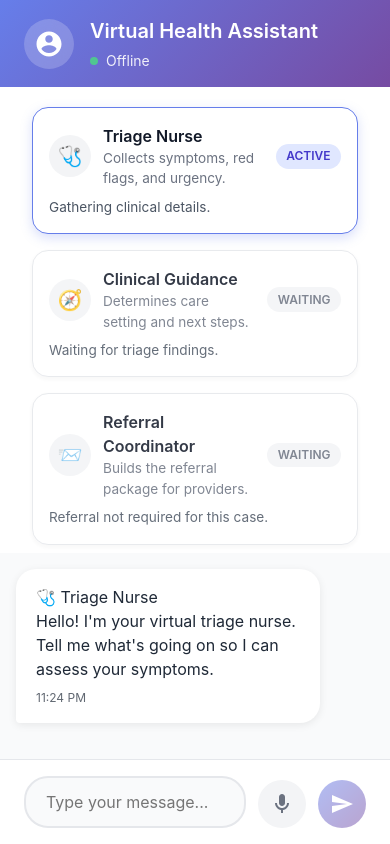
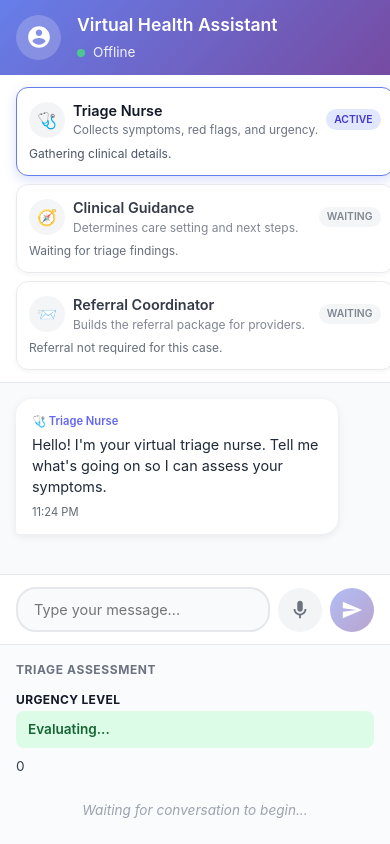
Before and after one commit to jimmyshah83/realtime-virtual-triage, a React app in the folder frontend/: page / in a window 390 px wide. Built offline with nearby package versions, Linux system fonts and the light colour scheme; the HTML template or start-up script is replaced by a standard one.

Commit message:
UI Changes

```diff
--- a/frontend/src/App.css
+++ b/frontend/src/App.css
@@ -10,9 +10,9 @@
 
 .chat-container {
   width: 100%;
-  max-width: 800px;
-  height: 90vh;
-  max-height: 900px;
+  max-width: 1400px;
+  height: 95vh;
+  max-height: 1000px;
   background: white;
   border-radius: 20px;
   box-shadow: 0 20px 60px rgba(0, 0, 0, 0.3);
@@ -24,28 +24,28 @@
 .chat-header {
   background: linear-gradient(135deg, #667eea 0%, #764ba2 100%);
   color: white;
-  padding: 1.5rem 2rem;
+  padding: 1.25rem 2rem;
   box-shadow: 0 2px 10px rgba(0, 0, 0, 0.1);
 }
 
 .agent-tracker {
   display: grid;
-  grid-template-columns: repeat(auto-fit, minmax(240px, 1fr));
-  gap: 1rem;
-  padding: 1.25rem 2rem 0 2rem;
+  grid-template-columns: repeat(3, 1fr);
+  gap: 0.75rem;
+  padding: 1rem 2rem;
   background: #fff;
-  margin-bottom: 0.5rem;
+  border-bottom: 1px solid #e5e7eb;
 }
 
 .agent-card {
   border: 1px solid #e5e7eb;
-  border-radius: 1rem;
-  padding: 1rem;
+  border-radius: 0.75rem;
+  padding: 0.75rem;
   background: white;
   box-shadow: 0 2px 6px rgba(15, 23, 42, 0.05);
   display: flex;
   flex-direction: column;
-  gap: 0.5rem;
+  gap: 0.35rem;
 }
 
 .agent-card.waiting {
@@ -68,42 +68,49 @@
 .agent-card-top {
   display: flex;
   align-items: center;
-  gap: 0.75rem;
+  gap: 0.5rem;
 }
 
 .agent-icon {
-  width: 42px;
-  height: 42px;
+  width: 36px;
+  height: 36px;
   border-radius: 999px;
   background: #f3f4f6;
   display: flex;
   align-items: center;
   justify-content: center;
-  font-size: 1.25rem;
+  font-size: 1rem;
+  flex-shrink: 0;
 }
 
 .agent-text {
   flex: 1;
+  min-width: 0;
 }
 
 .agent-name {
   margin: 0;
   font-weight: 600;
   color: #111827;
+  font-size: 0.9rem;
 }
 
 .agent-desc {
   margin: 0;
-  font-size: 0.85rem;
+  font-size: 0.75rem;
   color: #6b7280;
+  white-space: nowrap;
+  overflow: hidden;
+  text-overflow: ellipsis;
 }
 
 .agent-status-pill {
-  padding: 0.2rem 0.65rem;
+  padding: 0.15rem 0.5rem;
   border-radius: 999px;
-  font-size: 0.75rem;
+  font-size: 0.65rem;
   font-weight: 600;
   text-transform: uppercase;
+  flex-shrink: 0;
 }
 
 .agent-status-pill.waiting {
@@ -128,7 +135,7 @@
 
 .agent-helper {
   margin: 0;
-  font-size: 0.85rem;
+  font-size: 0.75rem;
   color: #4b5563;
 }
 
@@ -139,8 +146,8 @@
 }
 
 .avatar {
-  width: 50px;
-  height: 50px;
+  width: 45px;
+  height: 45px;
   background: rgba(255, 255, 255, 0.2);
   border-radius: 50%;
   display: flex;
@@ -150,20 +157,20 @@
 }
 
 .avatar svg {
-  width: 30px;
-  height: 30px;
+  width: 26px;
+  height: 26px;
   color: white;
 }
 
 .header-text h1 {
   margin: 0;
-  font-size: 1.5rem;
+  font-size: 1.35rem;
   font-weight: 600;
 }
 
 .header-text .status {
   margin: 0.25rem 0 0 0;
-  font-size: 0.875rem;
+  font-size: 0.85rem;
   opacity: 0.9;
   display: flex;
   align-items: center;
@@ -172,7 +179,7 @@
 
 .session-meta {
   margin: 0.15rem 0 0 0;
-  font-size: 0.75rem;
+  font-size: 0.7rem;
   opacity: 0.85;
 }
 
@@ -193,56 +200,177 @@
   }
 }
 
+/* Main content area - two column layout */
+.main-content {
+  flex: 1;
+  display: flex;
+  overflow: hidden;
+}
+
+/* Left side - Chat */
+.chat-panel {
+  flex: 1;
+  display: flex;
+  flex-direction: column;
+  min-width: 0;
+}
+
 .chat-messages {
   flex: 1;
   overflow-y: auto;
-  padding: 2rem;
+  padding: 1.5rem;
   background: #f9fafb;
   display: flex;
   flex-direction: column;
-  gap: 1rem;
+  gap: 0.75rem;
+}
+
+/* Right side - Assessment sidebar */
+.assessment-sidebar {
+  width: 360px;
+  background: #fafbfc;
+  border-left: 1px solid #e5e7eb;
+  display: flex;
+  flex-direction: column;
+  overflow-y: auto;
+}
+
+.sidebar-section {
+  padding: 1rem;
+  border-bottom: 1px solid #e5e7eb;
+}
+
+.sidebar-section-title {
+  font-size: 0.75rem;
+  font-weight: 700;
+  text-transform: uppercase;
+  letter-spacing: 0.05em;
+  color: #6b7280;
+  margin: 0 0 0.75rem 0;
 }
 
 .triage-summary {
-  padding: 1rem 2rem;
-  background: #f3f4f6;
-  border-bottom: 1px solid #e5e7eb;
+  display: flex;
+  flex-direction: column;
+  gap: 0.5rem;
+  font-size: 0.85rem;
+  color: #374151;
+}
+
+.triage-summary-item {
+  display: flex;
+  flex-direction: column;
+  gap: 0.15rem;
+}
+
+.triage-summary-item strong {
+  color: #111827;
+  font-size: 0.75rem;
+  text-transform: uppercase;
+  letter-spacing: 0.03em;
+}
+
+.urgency-badge {
+  display: inline-flex;
+  align-items: center;
+  gap: 0.5rem;
+  padding: 0.5rem 0.75rem;
+  border-radius: 0.5rem;
+  font-weight: 600;
+}
+
+.urgency-badge.low {
+  background: #dcfce7;
+  color: #166534;
+}
+
+.urgency-badge.medium {
+  background: #fef3c7;
+  color: #92400e;
+}
+
+.urgency-badge.high {
+  background: #fee2e2;
+  color: #991b1b;
+}
+
+.urgency-badge.critical {
+  background: #991b1b;
+  color: white;
+}
+
+.red-flags-list {
+  background: #fef2f2;
+  border: 1px solid #fecaca;
+  border-radius: 0.5rem;
+  padding: 0.5rem 0.75rem;
+  color: #991b1b;
+  font-size: 0.85rem;
+}
+
+.symptoms-list {
+  display: flex;
+  flex-wrap: wrap;
+  gap: 0.35rem;
+}
+
+.symptom-tag {
+  background: #e0e7ff;
+  color: #3730a3;
+  padding: 0.25rem 0.5rem;
+  border-radius: 0.35rem;
+  font-size: 0.75rem;
+}
+
+.medical-codes {
   display: flex;
   flex-direction: column;
   gap: 0.35rem;
-  font-size: 0.9rem;
+  font-size: 0.8rem;
+  color: #4b5563;
+}
+
+.guidance-summary {
+  display: flex;
+  flex-direction: column;
+  gap: 0.75rem;
+  font-size: 0.85rem;
   color: #374151;
 }
 
-.guidance-summary-card {
-  padding: 1rem 2rem;
-  background: #eef2ff;
-  border-bottom: 1px solid #e0e7ff;
+.setting-badge {
+  display: inline-block;
+  background: #e0e7ff;
+  color: #3730a3;
+  padding: 0.35rem 0.65rem;
+  border-radius: 0.5rem;
+  font-weight: 600;
+  font-size: 0.85rem;
+}
+
+.next-steps-list {
+  margin: 0;
+  padding-left: 1.25rem;
   display: flex;
   flex-direction: column;
-  gap: 0.5rem;
-  font-size: 0.9rem;
-  color: #312e81;
+  gap: 0.35rem;
 }
 
-.guidance-summary-card .next-steps ul {
-  margin: 0.35rem 0 0 1.25rem;
-  padding: 0;
-  color: #1f2937;
+.next-steps-list li {
+  color: #374151;
+  font-size: 0.85rem;
 }
 
 .physician-card {
-  margin-top: 0.5rem;
-  padding: 0.75rem 1rem;
-  border-radius: 0.85rem;
   background: white;
   border: 1px solid #c7d2fe;
-  color: #1f2937;
+  border-radius: 0.75rem;
+  padding: 0.75rem;
   box-shadow: 0 2px 6px rgba(49, 46, 129, 0.1);
 }
 
 .physician-header {
-  font-size: 0.8rem;
+  font-size: 0.7rem;
   text-transform: uppercase;
   letter-spacing: 0.05em;
   color: #6366f1;
@@ -251,40 +379,33 @@
 
 .physician-name {
   font-weight: 600;
+  color: #111827;
 }
 
 .physician-detail {
-  font-size: 0.85rem;
-  color: #374151;
-}
-
-.triage-summary strong {
-  margin-right: 0.25rem;
-}
-
-.triage-summary .red-flags {
-  color: #b91c1c;
-}
-
-.medical-codes {
-  display: flex;
-  flex-direction: column;
-  gap: 0.2rem;
-  font-size: 0.85rem;
-  color: #1f2937;
+  font-size: 0.8rem;
+  color: #4b5563;
 }
 
 .handoff-note {
   padding: 0.5rem 0.75rem;
-  border-radius: 0.75rem;
+  border-radius: 0.5rem;
   background: #e0f2fe;
   color: #0c4a6e;
-  font-size: 0.85rem;
+  font-size: 0.8rem;
 }
 
 .handoff-note.success {
   background: #dcfce7;
   color: #166534;
+}
+
+.empty-state {
+  color: #9ca3af;
+  font-size: 0.85rem;
+  font-style: italic;
+  padding: 1rem;
+  text-align: center;
 }
 
 .message {
@@ -312,9 +433,9 @@
 }
 
 .message-bubble {
-  max-width: 70%;
-  padding: 1rem 1.25rem;
-  border-radius: 1.25rem;
+  max-width: 80%;
+  padding: 0.85rem 1rem;
+  border-radius: 1rem;
   position: relative;
 }
 
@@ -333,38 +454,60 @@
 
 .message-bubble p {
   margin: 0;
-  line-height: 1.5;
+  line-height: 1.45;
   word-wrap: break-word;
+  font-size: 0.9rem;
 }
 
 .message-time {
-  font-size: 0.75rem;
+  font-size: 0.7rem;
   opacity: 0.7;
-  margin-top: 0.5rem;
+  margin-top: 0.35rem;
   display: block;
 }
 
+.agent-badge {
+  font-size: 0.7rem;
+  font-weight: 600;
+  margin-bottom: 0.35rem;
+  color: #6366f1;
+}
+
+.message.user .agent-badge {
+  color: rgba(255, 255, 255, 0.85);
+}
+
+.typing-indicator {
+  opacity: 0.7;
+  animation: blink 1s infinite;
+}
+
+@keyframes blink {
+  0%, 100% { opacity: 0.7; }
+  50% { opacity: 0.3; }
+}
+
 .chat-input-container {
-  padding: 1.5rem 2rem;
+  padding: 1rem 1.5rem;
   background: white;
   border-top: 1px solid #e5e7eb;
 }
 
 .input-wrapper {
   display: flex;
-  gap: 0.75rem;
+  gap: 0.5rem;
   align-items: flex-end;
 }
 
 .chat-input {
   flex: 1;
-  padding: 0.875rem 1.25rem;
+  padding: 0.75rem 1rem;
   border: 2px solid #e5e7eb;
-  border-radius: 1.5rem;
-  font-size: 1rem;
+  border-radius: 1.25rem;
+  font-size: 0.9rem;
   font-family: inherit;
   resize: none;
-  max-height: 120px;
+  max-height: 100px;
   transition: border-color 0.3s ease;
   background: #f9fafb;
 }
@@ -377,8 +520,8 @@
 
 .mic-button,
 .send-button {
-  width: 48px;
-  height: 48px;
+  width: 44px;
+  height: 44px;
   border-radius: 50%;
   border: none;
   display: flex;
@@ -431,46 +574,74 @@
 
 .mic-button svg,
 .send-button svg {
-  width: 24px;
-  height: 24px;
+  width: 22px;
+  height: 22px;
 }
 
 /* Scrollbar styling */
-.chat-messages::-webkit-scrollbar {
-  width: 8px;
+.chat-messages::-webkit-scrollbar,
+.assessment-sidebar::-webkit-scrollbar {
+  width: 6px;
 }
 
-.chat-messages::-webkit-scrollbar-track {
+.chat-messages::-webkit-scrollbar-track,
+.assessment-sidebar::-webkit-scrollbar-track {
   background: #f1f1f1;
 }
 
-.chat-messages::-webkit-scrollbar-thumb {
+.chat-messages::-webkit-scrollbar-thumb,
+.assessment-sidebar::-webkit-scrollbar-thumb {
   background: #c1c1c1;
-  border-radius: 4px;
+  border-radius: 3px;
 }
 
-.chat-messages::-webkit-scrollbar-thumb:hover {
+.chat-messages::-webkit-scrollbar-thumb:hover,
+.assessment-sidebar::-webkit-scrollbar-thumb:hover {
   background: #a1a1a1;
 }
 
 /* Responsive design */
+@media (max-width: 1024px) {
+  .chat-container {
+    max-width: 100%;
+    height: 100vh;
+    max-height: 100vh;
+    border-radius: 0;
+  }
+
+  .assessment-sidebar {
+    width: 300px;
+  }
+}
+
 @media (max-width: 768px) {
   #root {
     padding: 0;
   }
 
-  .chat-container {
-    height: 100vh;
-    max-height: 100vh;
-    border-radius: 0;
+  .main-content {
+    flex-direction: column;
+  }
+
+  .assessment-sidebar {
+    width: 100%;
+    max-height: 200px;
+    border-left: none;
+    border-top: 1px solid #e5e7eb;
+  }
+
+  .agent-tracker {
+    grid-template-columns: 1fr;
+    gap: 0.5rem;
+    padding: 0.75rem 1rem;
   }
 
   .chat-header {
-    padding: 1rem 1.5rem;
+    padding: 0.75rem 1rem;
   }
 
   .header-text h1 {
-    font-size: 1.25rem;
+    font-size: 1.1rem;
   }
 
   .chat-messages {
@@ -478,10 +649,10 @@
   }
 
   .message-bubble {
-    max-width: 85%;
+    max-width: 90%;
   }
 
   .chat-input-container {
-    padding: 1rem 1.5rem;
+    padding: 0.75rem 1rem;
   }
 }
--- a/frontend/src/App.tsx
+++ b/frontend/src/App.tsx
@@ -842,110 +842,9 @@ function App() {
         ))}
       </div>
 
-      {(orchestrator.triage.urgencyScore > 0 ||
-        orchestrator.triage.redFlags.length > 0 ||
-        orchestrator.triage.symptoms.length > 0) && (
-        <div className="triage-summary">
-          <div>
-            <strong>Urgency:</strong>{' '}
-            {orchestrator.triage.urgencyScore
-              ? `${orchestrator.triage.urgencyScore}/5`
-              : 'Evaluating'}
-          </div>
-          {orchestrator.triage.redFlags.length > 0 && (
-            <div className="red-flags">
-              <strong>⚠️ Red Flags:</strong> {orchestrator.triage.redFlags.join(', ')}
-            </div>
-          )}
-          {orchestrator.triage.symptoms.length > 0 && (
-            <div>
-              <strong>Symptoms:</strong> {orchestrator.triage.symptoms.join(', ')}
-            </div>
-          )}
-          {orchestrator.triage.chiefComplaint && (
-            <div>
-              <strong>Chief Complaint:</strong> {orchestrator.triage.chiefComplaint}
-            </div>
-          )}
-          {orchestrator.triage.assessment && (
-            <div>
-              <strong>Assessment:</strong> {orchestrator.triage.assessment}
-            </div>
-          )}
-          {orchestrator.triage.medicalCodes &&
-            (orchestrator.triage.medicalCodes.snomed_codes?.length ||
-              orchestrator.triage.medicalCodes.icd_codes?.length) && (
-              <div className="medical-codes">
-                {orchestrator.triage.medicalCodes.snomed_codes?.length ? (
-                  <div>
-                    <strong>SNOMED:</strong>{' '}
-                    {orchestrator.triage.medicalCodes.snomed_codes.join(', ')}
-                  </div>
-                ) : null}
-                {orchestrator.triage.medicalCodes.icd_codes?.length ? (
-                  <div>
-                    <strong>ICD-10:</strong>{' '}
-                    {orchestrator.triage.medicalCodes.icd_codes.join(', ')}
-                  </div>
-                ) : null}
-              </div>
-            )}
-          {orchestrator.triage.handoffReady && !orchestrator.referral.complete && (
-            <div className="handoff-note">
-              <strong>Next:</strong> Referral coordinator is preparing your package.
-            </div>
-          )}
-          {orchestrator.referral.complete && (
-            <div className="handoff-note success">
-              <strong>Referral Ready:</strong> Package completed for provider handoff.
-            </div>
-          )}
-        </div>
-      )}
-
-      {(orchestrator.guidance.guidanceSummary || orchestrator.physician) && (
-        <div className="guidance-summary-card">
-          <div>
-            <strong>Recommended Setting:</strong>{' '}
-            {orchestrator.guidance.recommendedSetting || 'Determining'}
-          </div>
-          {orchestrator.guidance.guidanceSummary && (
-            <div>
-              <strong>Guidance:</strong> {orchestrator.guidance.guidanceSummary}
-            </div>
-          )}
-          {orchestrator.guidance.nextSteps.length > 0 && (
-            <div className="next-steps">
-              <strong>Next Steps:</strong>
-              <ul>
-                {orchestrator.guidance.nextSteps.map((step, index) => (
-                  <li key={`step-${index}`}>{step}</li>
-                ))}
-              </ul>
-            </div>
-          )}
-          {orchestrator.physician && (
-            <div className="physician-card">
-              <div className="physician-header">Assigned Physician</div>
-              <div className="physician-name">{orchestrator.physician.name}</div>
-              <div className="physician-detail">
-                {orchestrator.physician.specialty} • {orchestrator.physician.location}
-              </div>
-              {orchestrator.physician.contact_phone && (
-                <div className="physician-detail">
-                  Phone: {orchestrator.physician.contact_phone}
-                </div>
-              )}
-              {orchestrator.physician.contact_email && (
-                <div className="physician-detail">
-                  Email: {orchestrator.physician.contact_email}
-                </div>
-              )}
-            </div>
-          )}
-        </div>
-      )}
-
+      <div className="main-content">
+        {/* Left side - Chat Panel */}
+        <div className="chat-panel">
           <div className="chat-messages">
             {messages.map((message) => (
               <div key={message.id} className={`message ${message.sender}`}>
@@ -1013,6 +912,169 @@ function App() {
             </div>
           </div>
         </div>
+
+        {/* Right side - Assessment Sidebar */}
+        <div className="assessment-sidebar">
+          {/* Triage Section */}
+          <div className="sidebar-section">
+            <h3 className="sidebar-section-title">Triage Assessment</h3>
+            <div className="triage-summary">
+              <div className="triage-summary-item">
+                <strong>Urgency Level</strong>
+                <div className={`urgency-badge ${
+                  orchestrator.triage.urgencyScore >= 4 ? 'critical' :
+                  orchestrator.triage.urgencyScore >= 3 ? 'high' :
+                  orchestrator.triage.urgencyScore >= 2 ? 'medium' : 'low'
+                }`}>
+                  {orchestrator.triage.urgencyScore > 0
+                    ? `${orchestrator.triage.urgencyScore}/5`
+                    : 'Evaluating...'}
+                </div>
+              </div>
+
+              {orchestrator.triage.redFlags.length > 0 && (
+                <div className="triage-summary-item">
+                  <strong>⚠️ Red Flags</strong>
+                  <div className="red-flags-list">
+                    {orchestrator.triage.redFlags.join(', ')}
+                  </div>
+                </div>
+              )}
+
+              {orchestrator.triage.symptoms.length > 0 && (
+                <div className="triage-summary-item">
+                  <strong>Symptoms</strong>
+                  <div className="symptoms-list">
+                    {orchestrator.triage.symptoms.map((symptom, i) => (
+                      <span key={i} className="symptom-tag">{symptom}</span>
+                    ))}
+                  </div>
+                </div>
+              )}
+
+              {orchestrator.triage.chiefComplaint && (
+                <div className="triage-summary-item">
+                  <strong>Chief Complaint</strong>
+                  <div>{orchestrator.triage.chiefComplaint}</div>
+                </div>
+              )}
+
+              {orchestrator.triage.assessment && (
+                <div className="triage-summary-item">
+                  <strong>Assessment</strong>
+                  <div>{orchestrator.triage.assessment}</div>
+                </div>
+              )}
+
+              {orchestrator.triage.medicalCodes &&
+                (orchestrator.triage.medicalCodes.snomed_codes?.length ||
+                  orchestrator.triage.medicalCodes.icd_codes?.length) && (
+                  <div className="triage-summary-item">
+                    <strong>Medical Codes</strong>
+                    <div className="medical-codes">
+                      {orchestrator.triage.medicalCodes.snomed_codes?.length ? (
+                        <div>SNOMED: {orchestrator.triage.medicalCodes.snomed_codes.join(', ')}</div>
+                      ) : null}
+                      {orchestrator.triage.medicalCodes.icd_codes?.length ? (
+                        <div>ICD-10: {orchestrator.triage.medicalCodes.icd_codes.join(', ')}</div>
+                      ) : null}
+                    </div>
+                  </div>
+                )}
+
+              {orchestrator.triage.handoffReady && !orchestrator.referral.complete && (
+                <div className="handoff-note">
+                  <strong>Next:</strong> Referral coordinator is preparing your package.
+                </div>
+              )}
+
+              {orchestrator.referral.complete && (
+                <div className="handoff-note success">
+                  <strong>Referral Ready:</strong> Package completed for provider handoff.
+                </div>
+              )}
+
+              {!orchestrator.triage.urgencyScore &&
+               !orchestrator.triage.symptoms.length &&
+               !orchestrator.triage.chiefComplaint && (
+                <div className="empty-state">
+                  Waiting for conversation to begin...
+                </div>
+              )}
+            </div>
+          </div>
+
+          {/* Clinical Guidance Section */}
+          <div className="sidebar-section">
+            <h3 className="sidebar-section-title">Clinical Guidance</h3>
+            <div className="guidance-summary">
+              {orchestrator.guidance.recommendedSetting ? (
+                <>
+                  <div className="triage-summary-item">
+                    <strong>Recommended Setting</strong>
+                    <span className="setting-badge">
+                      {orchestrator.guidance.recommendedSetting}
+                    </span>
+                  </div>
+
+                  {orchestrator.guidance.guidanceSummary && (
+                    <div className="triage-summary-item">
+                      <strong>Guidance</strong>
+                      <div>{orchestrator.guidance.guidanceSummary}</div>
+                    </div>
+                  )}
+
+                  {orchestrator.guidance.nextSteps.length > 0 && (
+                    <div className="triage-summary-item">
+                      <strong>Next Steps</strong>
+                      <ul className="next-steps-list">
+                        {orchestrator.guidance.nextSteps.map((step, index) => (
+                          <li key={`step-${index}`}>{step}</li>
+                        ))}
+                      </ul>
+                    </div>
+                  )}
+                </>
+              ) : (
+                <div className="empty-state">
+                  Waiting for triage completion...
+                </div>
+              )}
+            </div>
+          </div>
+
+          {/* Physician Section */}
+          <div className="sidebar-section">
+            <h3 className="sidebar-section-title">Assigned Provider</h3>
+            {orchestrator.physician ? (
+              <div className="physician-card">
+                <div className="physician-header">Matched Physician</div>
+                <div className="physician-name">{orchestrator.physician.name}</div>
+                <div className="physician-detail">
+                  {orchestrator.physician.specialty} • {orchestrator.physician.location}
+                </div>
+                {orchestrator.physician.contact_phone && (
+                  <div className="physician-detail">
+                    📞 {orchestrator.physician.contact_phone}
+                  </div>
+                )}
+                {orchestrator.physician.contact_email && (
+                  <div className="physician-detail">
+                    ✉️ {orchestrator.physician.contact_email}
+                  </div>
+                )}
+              </div>
+            ) : (
+              <div className="empty-state">
+                {orchestrator.guidance.referralRequired
+                  ? 'Matching physician...'
+                  : 'No referral required'}
+              </div>
+            )}
+          </div>
+        </div>
+      </div>
+    </div>
   )
 }
 
```
Lines whose indentation alone changed are shown as unchanged.
